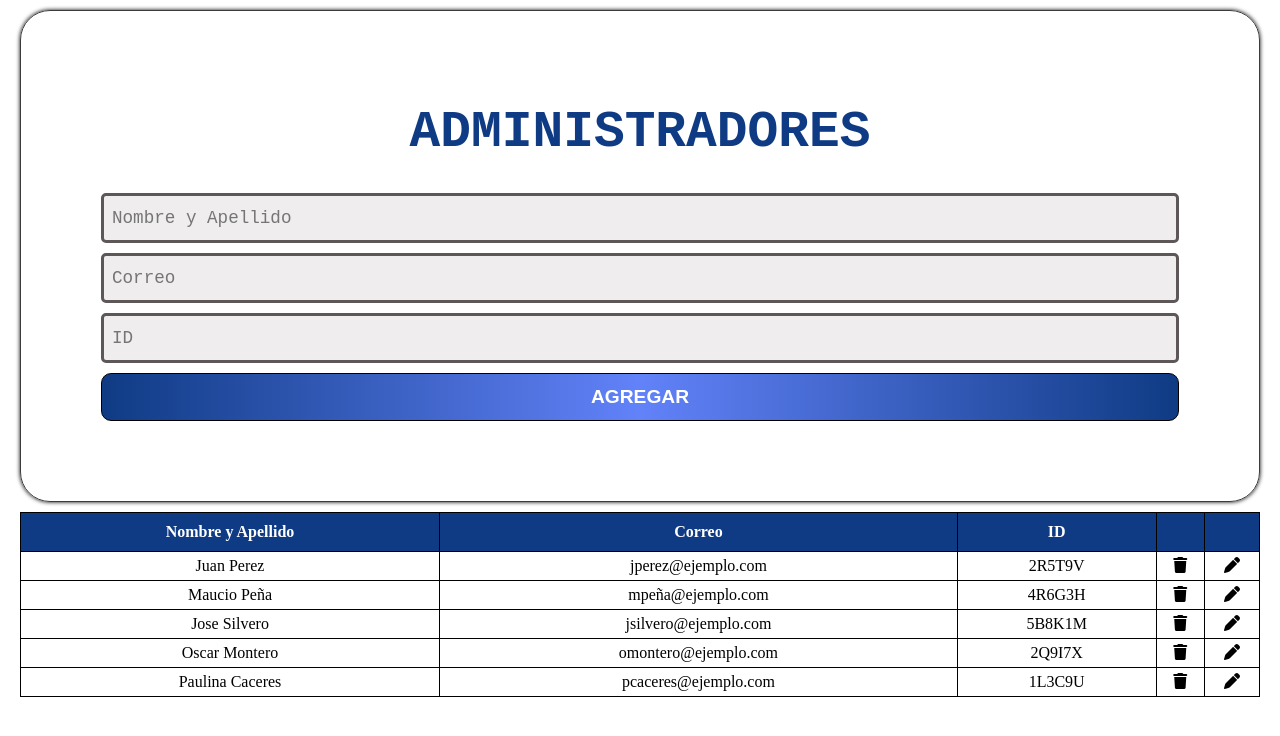
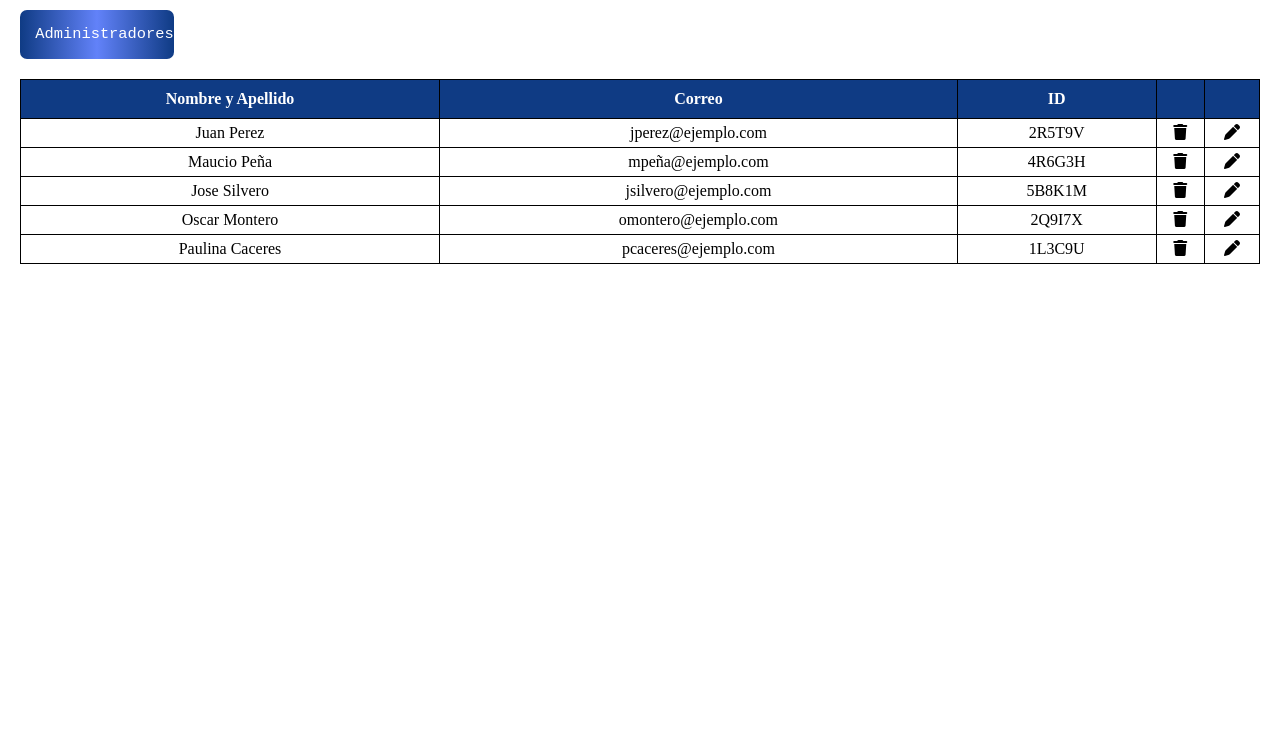
Before and after one commit to hjmduarte/form---dasboard-catedral, a plain HTML site: page index.html in a window 1280 px wide. Drawn offline with Linux system fonts and the light colour scheme.

Commit message:
update btn administradores

```diff
--- /dev/null
+++ b/controlers.js
@@ -0,0 +1,4 @@
+const btnForm = document.querySelector("#btn-form");
+ const form = document.querySelector("#section-form");
+  btnForm.addEventListener("click", function(){
+      form.classList.toggle("desplegar")})
--- a/dashboard.css
+++ b/dashboard.css
@@ -7,15 +7,22 @@ main {
     display: flex;
     flex-direction: column;
     padding: 10px 20px;
-    gap: 10px;
+    gap: 20px;
 
 }
 /* estilos form*/
 #section-form {
+    display: none;
     padding: 80px;
     border: 1px solid rgb(59, 59, 59);
     border-radius: 30px;
     box-shadow: 0px 0px 4px black;
+    transition: cubic-bezier(0.075, 0.82, 0.165, 1) !important;
+
+}
+.desplegar {
+    display: block !important;
+
 }
 #section-form > form {
     max-width: 100%;
@@ -28,7 +35,7 @@ main {
     padding: 12px 8px;
     border-radius: 5px;
     border: 3px solid rgb(94, 87, 87);
-    font-size: 1.1rem;
+    font-size: 1.1vw;
     font-family: monospace;
     background: rgba(238, 236, 236, 0.932);
     transition: all 300ms;
@@ -84,3 +91,21 @@ main {
     text-align: center;
     padding: 5px 0px;
 }
+#btn-form {
+    display: inline-block;
+    border-radius: 7px;
+    border: none;
+    background: linear-gradient(270deg, #0f3b84, #6282F9, #0f3b84);
+    color: white;
+    font-family: monospace;
+    text-align: center;
+    font-size: 1.2vw;
+    /*box-shadow: 0px 14px 56px -11px #1875FF;*/
+    width: 10em;
+    padding: 1em;
+    transition: all 0.4s;
+    cursor: pointer;
+}
+#btn-form:hover {
+    transform: scale(0.98);
+}
--- a/index.html
+++ b/index.html
@@ -11,7 +11,8 @@
 </head>
 <body>
     <main>
-        <section id="section-form">
+        <header><button id="btn-form">Administradores</button></header>
+        <section class="section-form" id="section-form">
             <h1>ADMINISTRADORES</h1>
             <form>
                 <input id="inName" type="text" placeholder="Nombre y Apellido">
@@ -36,6 +37,7 @@
             </table>
         </section>
     </main>
+    <script src="./controlers.js"></script>
     <script src="./ADMINISTRADOR.js"></script>
     <script src="./administradores.js"></script>
     <script src="./dashboard.js"></script>
```
